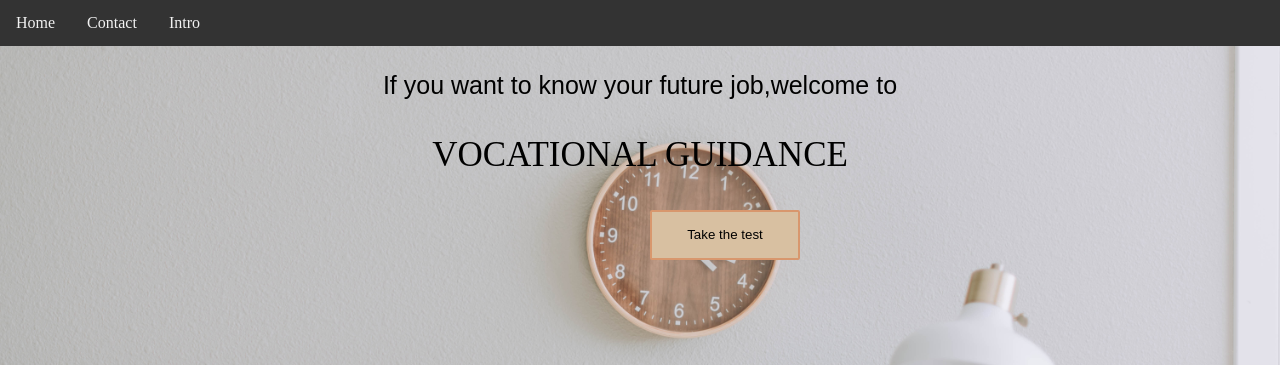
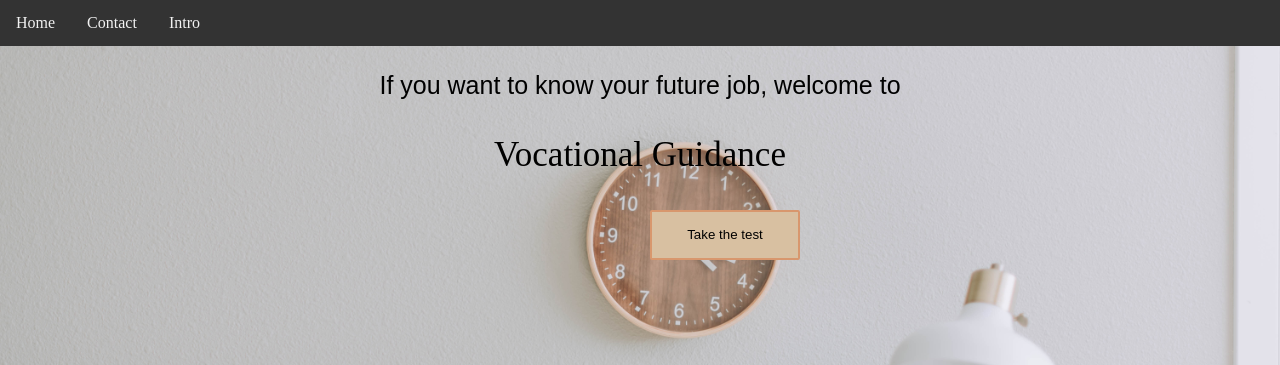
Before and after one commit to R7nX/Vocational-Guidance-System, a Flask app: page / in a window 1280 px wide. Shown: the part 120-485 px from the top of the page. Run offline with Flask 2, Linux system fonts and the light colour scheme; some libraries are stand-ins or nearby versions.

Commit message:
Update homepage.html

```diff
--- a/templates/homepage.html
+++ b/templates/homepage.html
@@ -37,9 +37,9 @@ function scrollFunction() {
   }
 }
       </script>
-      <p class="intro"><centre>If you want to know your future job,welcome to</centre> </p>
-      <p class="a">  VOCATIONAL GUIDANCE</p>
-        <a href="{{url_for('take_test2')}}">
+      <p class="intro"><centre>If you want to know your future job, welcome to</centre> </p>
+      <p class="a">  Vocational Guidance</p>
+        <a href="{{url_for('take_test')}}">
           <button class="test" >Take the test </button>
         </a>
 
```
